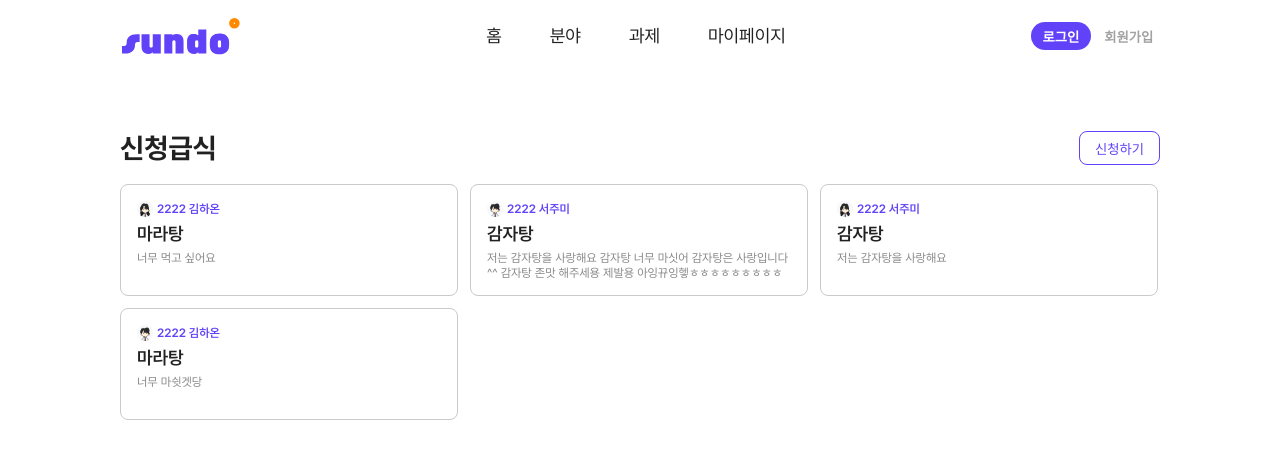
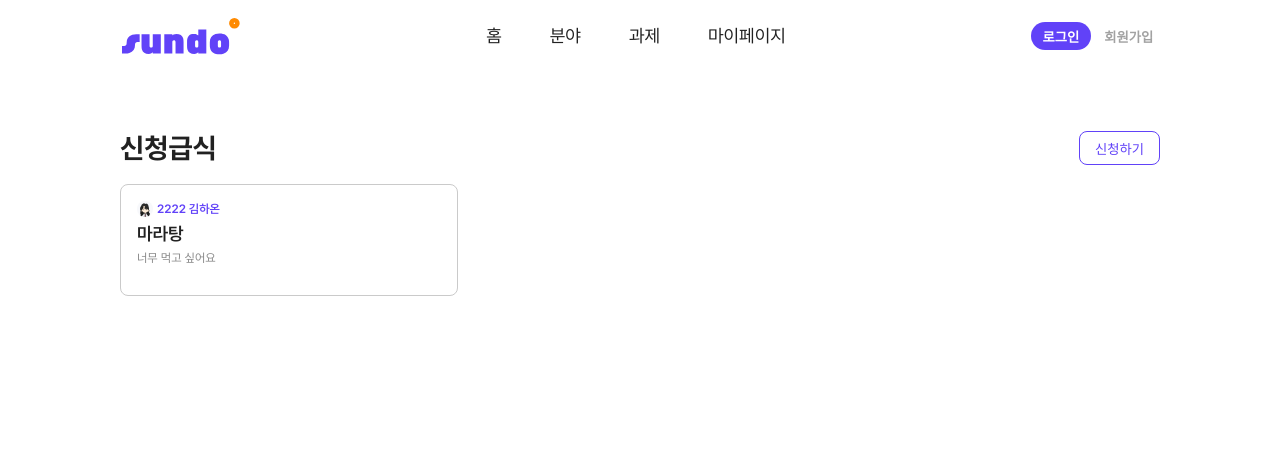
Before and after one commit to GSM-Not-Easy/Sundo-Frontend, a React (Create React App) app: page /foodlist in a window 1280 px wide. Shown: the top 458 px of the page. Built offline with nearby package versions, Linux system fonts and the light colour scheme.

Commit message:
Add food post

```diff
--- a/src/components/FoodModal/index.jsx
+++ b/src/components/FoodModal/index.jsx
@@ -4,10 +4,13 @@ import * as A from '../../assets/svg';
 import * as C from '../';
 import { useRecoilState } from 'recoil';
 import { IsFoodModal } from '../../atoms/atoms';
+import { useForm } from 'react-hook-form';
 
-const FoodModal = () => {
+const FoodModal = ({ onAddFood }) => {
   const modalRef = useRef(null);
+  const { register, handleSubmit, reset } = useForm();
   const [isFoodModal, setIsFoodModal] = useRecoilState(IsFoodModal);
+
   useEffect(() => {
     const handleClickOutside = (event) => {
       if (modalRef.current && !modalRef.current.contains(event.target)) {
@@ -30,6 +33,21 @@ const FoodModal = () => {
       window.removeEventListener('keydown', handleEscapeKey);
     };
   }, [isFoodModal]);
+
+  const onSubmit = (data) => {
+    const newFood = {
+      classNum: '2415',
+      name: '이태랑',
+      food: data.menu,
+      text: data.intro,
+    };
+    console.log(data);
+
+    onAddFood(newFood);
+    reset();
+    setIsFoodModal(false);
+  };
+
   return (
     <S.FoodModal>
       <S.ModalWrapper ref={modalRef}>
@@ -42,13 +60,20 @@ const FoodModal = () => {
         <S.InputWrapper>
           <S.InputItem>
             <label htmlFor='menu'>메뉴</label>
-            <input id='menu' placeholder='메뉴를 입력해 주세요.' />
+            <input
+              autoComplete='off'
+              id='menu'
+              placeholder='메뉴를 입력해 주세요.'
+              {...register('menu', { required: true })}
+            />
           </S.InputItem>
           <S.InputItem>
             <label htmlFor='intro'>한줄소개</label>
             <input
+              autoComplete='off'
               id='intro'
               placeholder='메뉴에 대한 한 줄 소개를 해주세요.'
+              {...register('intro', { required: true })}
             />
           </S.InputItem>
         </S.InputWrapper>
@@ -59,6 +84,8 @@ const FoodModal = () => {
             backgroundcolor='#6142F8'
             borderradius='0.5rem'
             color='#fff'
+            type='submit'
+            onClick={handleSubmit(onSubmit)}
           >
             확인
           </C.Button>
--- a/src/pageContainer/FoodListPage/index.jsx
+++ b/src/pageContainer/FoodListPage/index.jsx
@@ -5,39 +5,27 @@ import Girl from '../../assets/png/Girl.png';
 import Boy from '../../assets/png/Boy.png';
 import { useRecoilState } from 'recoil';
 import { IsFoodModal } from '../../atoms/atoms';
+import { useState } from 'react';
 
 const FoodListPage = () => {
   let isStudent = true;
   const [isFoodModal, setIsFoodModal] = useRecoilState(IsFoodModal);
-  const Food = [
+  const [foods, setFoods] = useState([
     {
       classNum: '2222',
       name: '김하온',
       food: '마라탕',
       text: '너무 먹고 싶어요',
     },
-    {
-      classNum: '2222',
-      name: '서주미',
-      food: '감자탕',
-      text: '저는 감자탕을 사랑해요 감자탕 너무 마싯어 감자탕은 사랑입니다 ^^ 감자탕 존맛 해주세용 제발용 아잉뀨잉헿ㅎㅎㅎㅎㅎㅎㅎㅎㅎㅎㅎㅎㅎㅎㅎㅎㅎㅎㅎㅎㅎㅎㅎㅎㅎㅎㅎㅎㅎㅎㅎㅎㅎㅎㅎㅎㅎㅎㅎㅎㅎㅎㅎㅎㅎㅎㅎㅎㅎㅎㅎㅎㅎㅎㅎㅎㅎㅎㅎㅎㅎㅎㅎㅎㅎㅎㅎㅎㅎㅎㅎㅎㅎㅎㅎㅎㅎㅎㅎㅎㅎㅎㅎㅎㅎㅎㅎㅎㅎㅎㅎㅎㅎㅎㅎㅎㅎㅎㅎㅎㅎㅎㅎㅎㅎㅎㅎㅎㅎㅎㅎㅎㅎㅎㅎ',
-    },
-    {
-      classNum: '2222',
-      name: '서주미',
-      food: '감자탕',
-      text: '저는 감자탕을 사랑해요',
-    },
-    {
-      classNum: '2222',
-      name: '김하온',
-      food: '마라탕',
-      text: '너무 마쉿겟당',
-    },
-  ];
+  ]);
+
+  const handleAddFood = (newFood) => {
+    setFoods([...foods, newFood]);
+  };
+
   return (
     <S.FoodList>
-      {isFoodModal && <C.FoodModal />}
+      {isFoodModal && <C.FoodModal onAddFood={handleAddFood} />}
       <C.Header />
       <S.FoodWrapper>
         <S.FoodTitleWrapper>
@@ -47,28 +35,28 @@ const FoodListPage = () => {
           )}
         </S.FoodTitleWrapper>
         <S.FoodItemList>
-          {Food.map((Food, idx) =>
+          {foods.map((food, idx) =>
             idx % 2 === 0 ? (
               <S.FoodItem key={idx}>
                 <S.NameWrapper>
                   <img src={Girl} alt='여학생' />
                   <span>
-                    {Food.classNum} {Food.name}
+                    {food.classNum} {food.name}
                   </span>
                 </S.NameWrapper>
-                <S.Food>{Food.food}</S.Food>
-                <S.Text>{Food.text}</S.Text>
+                <S.Food>{food.food}</S.Food>
+                <S.Text>{food.text}</S.Text>
               </S.FoodItem>
             ) : (
               <S.FoodItem key={idx}>
                 <S.NameWrapper>
                   <img src={Boy} alt='남학생' />
                   <span>
-                    {Food.classNum} {Food.name}
+                    {food.classNum} {food.name}
                   </span>
                 </S.NameWrapper>
-                <S.Food>{Food.food}</S.Food>
-                <S.Text>{Food.text}</S.Text>
+                <S.Food>{food.food}</S.Food>
+                <S.Text>{food.text}</S.Text>
               </S.FoodItem>
             )
           )}
```
